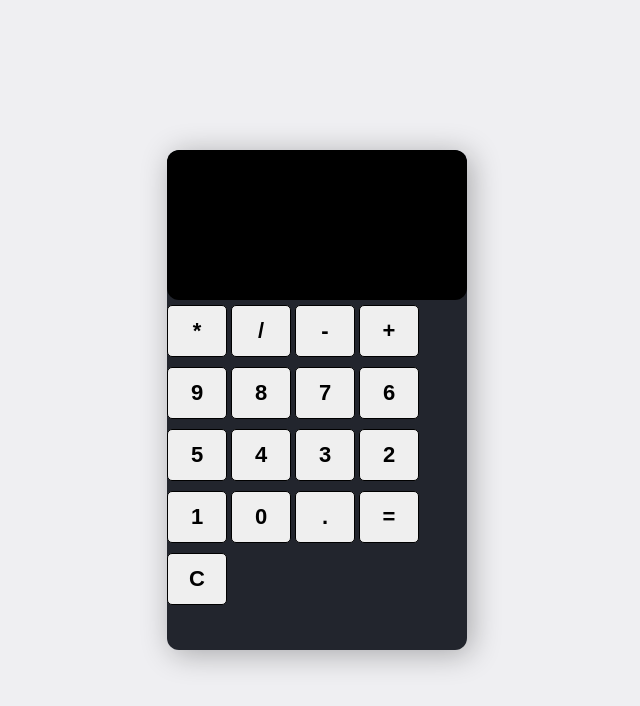
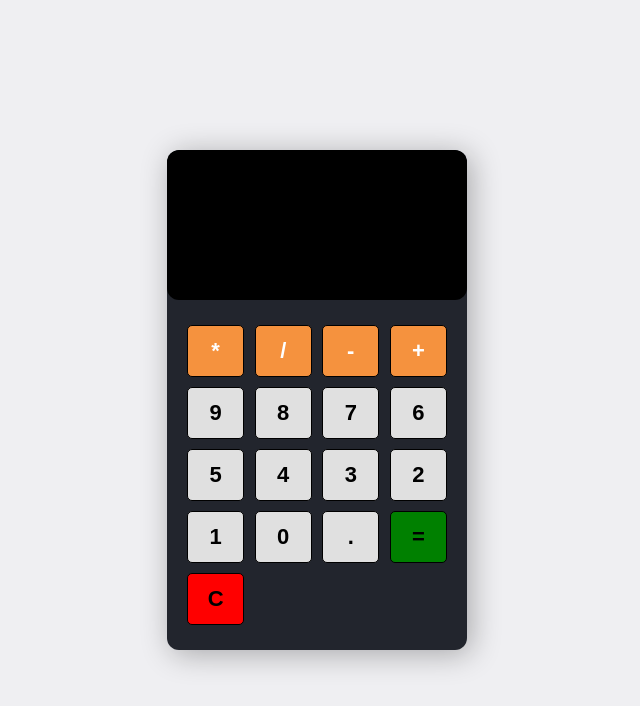
Before and after one commit to tarequr/Calculator, a plain HTML site: page index.html in a window 1280 px wide. Shown: the whole page, without its empty margins (323-963 px from the left). Drawn offline with Linux system fonts and the light colour scheme.

Commit message:
complete css part

```diff
--- a/css/style.css
+++ b/css/style.css
@@ -34,6 +34,13 @@ form input {
     pointer-events: none;
 }
 
+.buttons {
+    display: flex;
+    flex-wrap: wrap;
+    justify-content: space-between;
+    padding: 20px;
+}
+
 button {
     flex: 0 0 22%;
     margin: 5px 0;
@@ -45,3 +52,20 @@ button {
     border-radius: 5px;
     cursor: pointer;
 }
+
+.btn-yellow {
+    background: rgba(245, 146, 62);
+    color: #fff;
+}
+
+.btn-grey {
+    background: rgba(224, 224, 224);
+}
+
+.btn-equal {
+    background: green;
+}
+
+.btn-clear {
+    background: red;
+}
--- a/index.html
+++ b/index.html
@@ -30,8 +30,8 @@
             <button type="button" class="btn btn-grey" data-num="0">0</button>
             <button type="button" class="btn btn-grey" data-num=".">.</button>
 
-            <button type="button" class="btn btn-grey">=</button>
-            <button type="button" class="btn btn-grey">C</button>
+            <button type="button" class="btn btn-equal">=</button>
+            <button type="button" class="btn btn-clear">C</button>
         </div>
     </section>
 
```
